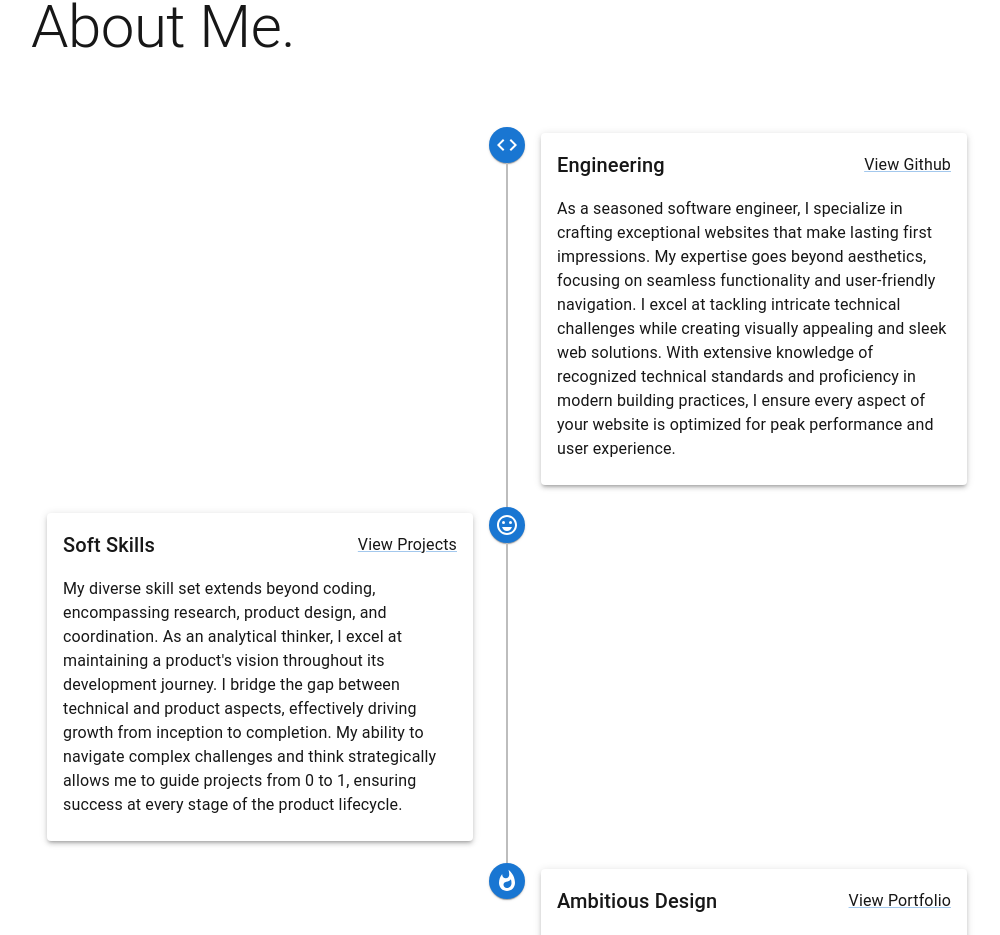
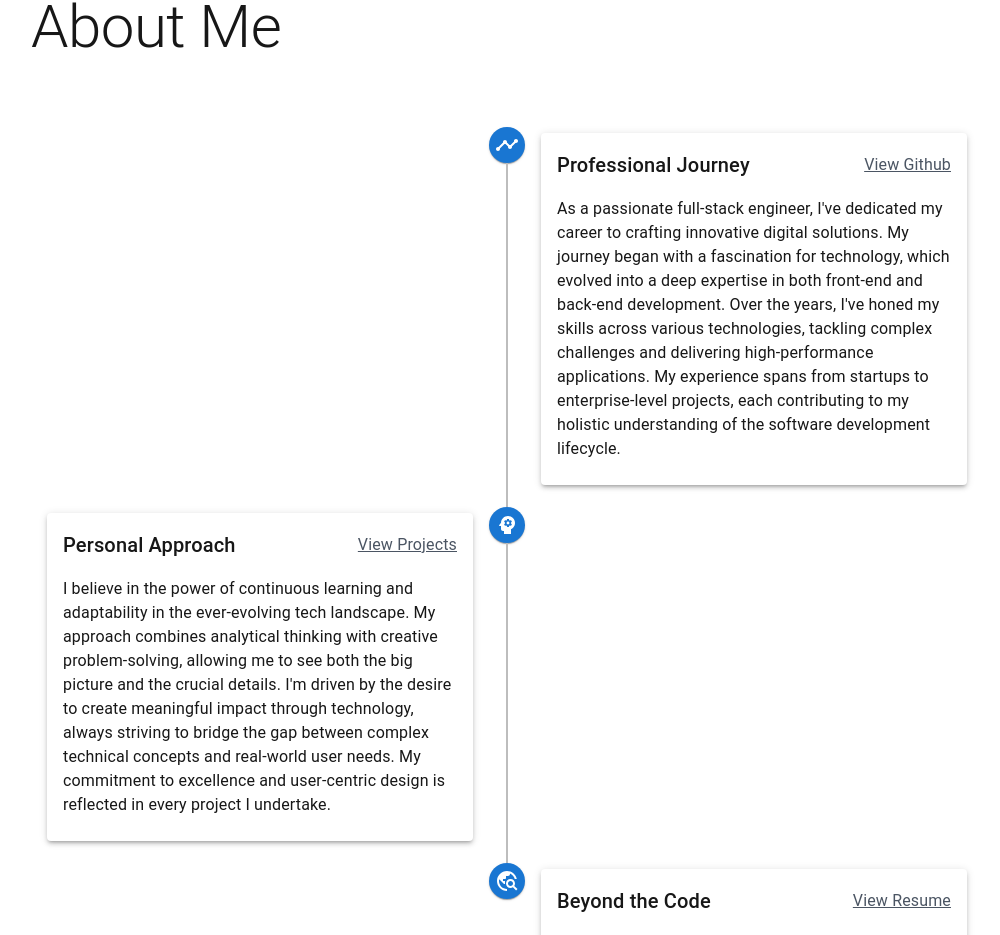
Before and after one commit to MohamedAbdEl-Rauof/my-portfolio, a Next.js app: page /about in a window 1280 px wide. Shown: the part 237-1172 px from the top of the page, without its empty margins (133-1133 px from the left). Built offline with nearby package versions, Linux system fonts and the light colour scheme.

Commit message:
edit about page

```diff
--- a/app/about/components/TimelineComp.tsx
+++ b/app/about/components/TimelineComp.tsx
@@ -1,16 +1,20 @@
-import React from 'react';
-import {Box, Card, CardContent, Container, Link, styled, Typography} from '@mui/material';
+import React, {useCallback} from 'react';
+import {Box, Card, CardContent, Container, styled, Typography} from '@mui/material';
 import {Timeline, TimelineConnector, TimelineContent, TimelineDot, TimelineItem, TimelineSeparator} from '@mui/lab';
 import aboutContent from '../../../public/data/about-content.json';
-import CodeTwoToneIcon from '@mui/icons-material/CodeTwoTone';
-import SentimentVerySatisfiedIcon from '@mui/icons-material/SentimentVerySatisfied';
-import WhatshotIcon from '@mui/icons-material/Whatshot';
 import {motion} from 'framer-motion';
+import dynamic from 'next/dynamic';
+import MuiLink from '@mui/material/Link';
+import NextLink from 'next/link';
+
+const TimelineIcon = dynamic(() => import('@mui/icons-material/Timeline'));
+const PsychologyIcon = dynamic(() => import('@mui/icons-material/Psychology'));
+const TravelExploreIcon = dynamic(() => import('@mui/icons-material/TravelExplore'));
 
 const iconMap: { [key: string]: React.ComponentType } = {
-    Coding: CodeTwoToneIcon,
-    SentimentVerySatisfiedIcon: SentimentVerySatisfiedIcon,
-    WhatshotIcon: WhatshotIcon,
+    Timeline: TimelineIcon,
+    Psychology: PsychologyIcon,
+    Explore: TravelExploreIcon,
 };
 
 const StyledTimeline = styled(Timeline)(() => ({
@@ -26,7 +30,10 @@ const StyledTimeline = styled(Timeline)(() => ({
     },
 }));
 
-const TimelineComp = () => {
+const TimelineComp = React.memo(() => {
+    const isExternalLink = useCallback((url: string) => {
+        return url.startsWith('http://') || url.startsWith('https://');
+    }, []);
 
     const containerVariants = {
         hidden: {opacity: 0},
@@ -50,9 +57,7 @@ const TimelineComp = () => {
     };
 
     return (
-        <Container maxWidth="lg" sx={{
-            paddingTop: '100px',
-        }}>
+        <Container maxWidth="lg" sx={{paddingTop: '100px'}}>
             <motion.div
                 initial="hidden"
                 animate="visible"
@@ -94,18 +99,50 @@ const TimelineComp = () => {
                                                     <CardContent>
                                                         <Box sx={{
                                                             display: 'flex',
-                                                            justifyContent: 'space-between',
-                                                            alignItems: 'center',
+                                                            flexDirection: {xs: 'column', sm: 'row'},
+                                                            justifyContent: {xs: 'center', sm: 'space-between'},
+                                                            alignItems: {xs: 'flex-start', sm: 'center'},
+                                                            gap: {xs: 2, sm: 0},
                                                             mb: 2
                                                         }}>
-                                                            <Typography variant="h6" component="h2">
+                                                            <Typography variant="h6" component="h2"
+                                                                        sx={{textAlign: {xs: 'center', sm: 'left'}}}>
                                                                 {section.title}
                                                             </Typography>
-                                                            <Link href={section.link.url} target="_blank"
-                                                                  rel="noopener noreferrer"
-                                                                  sx={{color: 'var(--primary)'}}>
-                                                                {section.link.text}
-                                                            </Link>
+                                                            {isExternalLink(section.link.url) ? (
+                                                                <MuiLink
+                                                                    href={section.link.url}
+                                                                    target="_blank"
+                                                                    rel="noopener noreferrer"
+                                                                    aria-label={`External link to ${section.link.text}`}
+                                                                    sx={{
+                                                                        color: 'var(--secondary)',
+                                                                        textDecoration: 'underline',
+                                                                        '&:hover': {
+                                                                            color: 'var(--primary)',
+                                                                            backgroundColor: 'transparent',
+                                                                        },
+                                                                    }}
+                                                                >
+                                                                    {section.link.text}
+                                                                </MuiLink>
+                                                            ) : (
+                                                                <NextLink href={section.link.url} passHref>
+                                                                    <MuiLink
+                                                                        aria-label={`Internal link to ${section.link.text}`}
+                                                                        sx={{
+                                                                            color: 'var(--secondary)',
+                                                                            textDecoration: 'underline',
+                                                                            '&:hover': {
+                                                                                color: 'var(--primary)',
+                                                                                backgroundColor: 'transparent',
+                                                                            },
+                                                                        }}
+                                                                    >
+                                                                        {section.link.text}
+                                                                    </MuiLink>
+                                                                </NextLink>
+                                                            )}
                                                         </Box>
                                                         <Typography variant="body1" sx={{textAlign: 'left'}}>
                                                             {section.content}
@@ -123,6 +160,8 @@ const TimelineComp = () => {
             </motion.div>
         </Container>
     );
-};
+});
+
+TimelineComp.displayName = 'TimelineComp';
 
 export default TimelineComp;
--- a/app/home/compoents/IntroText.tsx
+++ b/app/home/compoents/IntroText.tsx
@@ -2,22 +2,10 @@ import React from 'react';
 import {motion} from 'framer-motion';
 import {Box, Typography} from '@mui/material';
 import Link from "next/link";
-import Head from 'next/head';
 import {itemVariants} from './animations';
 
 const IntroText: React.FC = () => (
     <>
-        <Head>
-            <script type="application/ld+json">
-                {JSON.stringify({
-                    "@context": "http://schema.org",
-                    "@type": "Person",
-                    "name": "Mohamed Abd El-Raouf",
-                    "jobTitle": "Full-stack Developer",
-                    "url": "https://your-website.com",
-                })}
-            </script>
-        </Head>
         <motion.div
             variants={itemVariants}
             transition={{type: "spring", stiffness: 400, damping: 10}}
--- a/public/data/about-content.json
+++ b/public/data/about-content.json
@@ -1,32 +1,32 @@
 {
-  "title": "About Me.",
+  "title": "About Me",
   "sections": [
     {
-      "title": "Engineering",
-      "icon": "Coding",
+      "title": "Professional Journey",
+      "icon": "Timeline",
       "link": {
-        "url": "https://github.com/YourGitHubUsername",
+        "url": "https://github.com/MohamedAbdEl-Rauof",
         "text": "View Github"
       },
-      "content": "As a seasoned software engineer, I specialize in crafting exceptional websites that make lasting first impressions. My expertise goes beyond aesthetics, focusing on seamless functionality and user-friendly navigation. I excel at tackling intricate technical challenges while creating visually appealing and sleek web solutions. With extensive knowledge of recognized technical standards and proficiency in modern building practices, I ensure every aspect of your website is optimized for peak performance and user experience."
+      "content": "As a passionate full-stack engineer, I've dedicated my career to crafting innovative digital solutions. My journey began with a fascination for technology, which evolved into a deep expertise in both front-end and back-end development. Over the years, I've honed my skills across various technologies, tackling complex challenges and delivering high-performance applications. My experience spans from startups to enterprise-level projects, each contributing to my holistic understanding of the software development lifecycle."
     },
     {
-      "title": "Soft Skills",
-      "icon": "SentimentVerySatisfiedIcon",
+      "title": "Personal Approach",
+      "icon": "Psychology",
       "link": {
         "url": "/projects",
         "text": "View Projects"
       },
-      "content": "My diverse skill set extends beyond coding, encompassing research, product design, and coordination. As an analytical thinker, I excel at maintaining a product's vision throughout its development journey. I bridge the gap between technical and product aspects, effectively driving growth from inception to completion. My ability to navigate complex challenges and think strategically allows me to guide projects from 0 to 1, ensuring success at every stage of the product lifecycle."
+      "content": "I believe in the power of continuous learning and adaptability in the ever-evolving tech landscape. My approach combines analytical thinking with creative problem-solving, allowing me to see both the big picture and the crucial details. I'm driven by the desire to create meaningful impact through technology, always striving to bridge the gap between complex technical concepts and real-world user needs. My commitment to excellence and user-centric design is reflected in every project I undertake."
     },
     {
-      "title": "Ambitious Design",
-      "icon": "WhatshotIcon",
+      "title": "Beyond the Code",
+      "icon": "Explore",
       "link": {
-        "url": "https://yourportfolio.com",
-        "text": "View Portfolio"
+        "url": "/Mohamed Abd El-Raouf Full Stack Resume.pdf",
+        "text": "View Resume"
       },
-      "content": "My approach to design is ambitious and unconventional. With exceptional visual abilities, I excel in presenting and conveying design concepts to stakeholders and teams. My conceptualization skills allow me to envision and create stunning digital experiences. I specialize in fine-tuning stylesheets and crafting seamless user interfaces that not only look impressive but also function flawlessly. My passion for innovative design drives me to push boundaries and deliver exceptional results in every project."
+      "content": "Outside of coding, I'm a tech enthusiast and lifelong learner. I explore cutting-edge technologies, contribute to open-source projects, and have a keen interest in UI/UX design. I'm passionate about mentoring aspiring developers. In my free time, I enjoy reading to expand my knowledge and driving to unwind. These diverse interests inspire fresh perspectives in my tech work, fostering creativity and innovative problem-solving."
     }
   ]
 }
```
